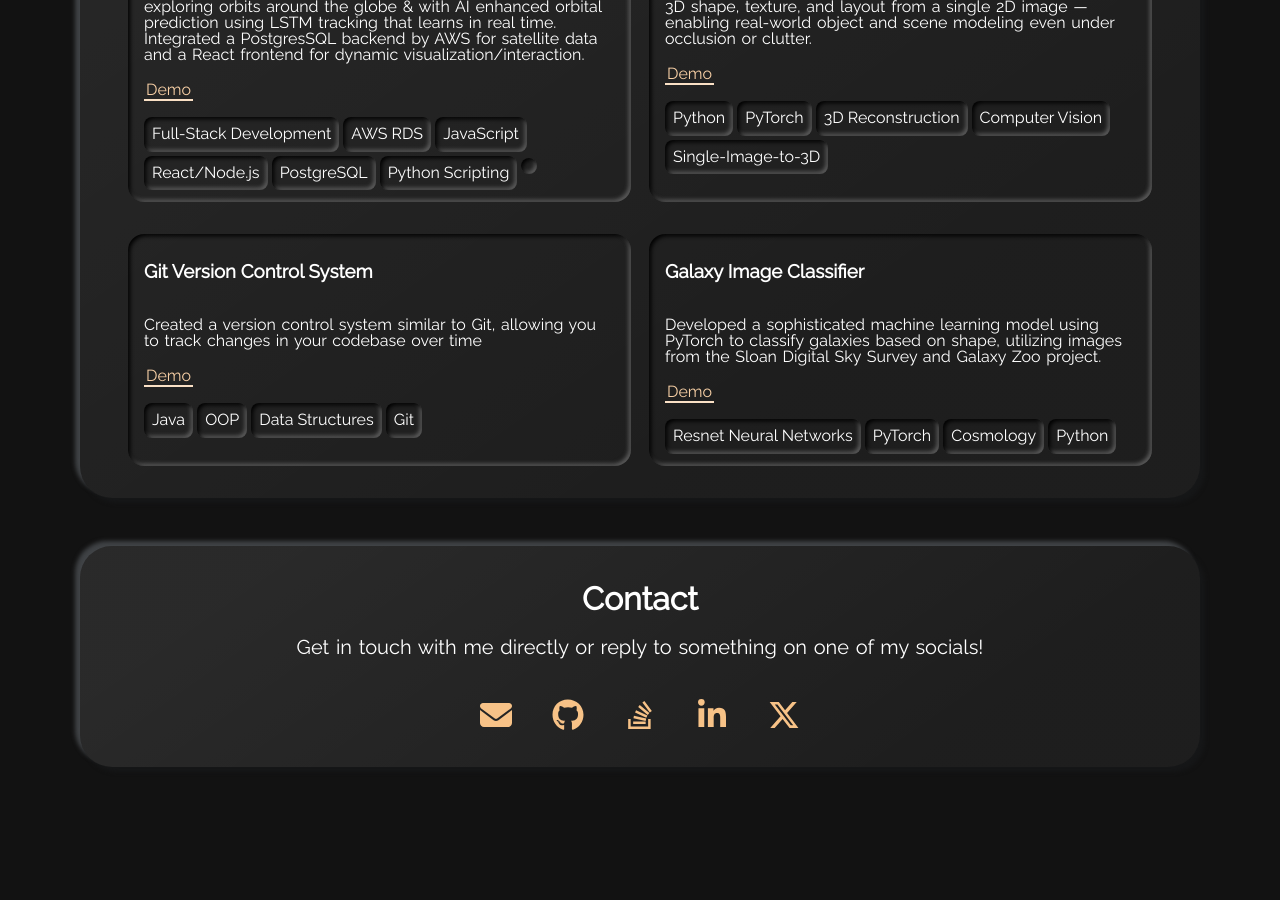
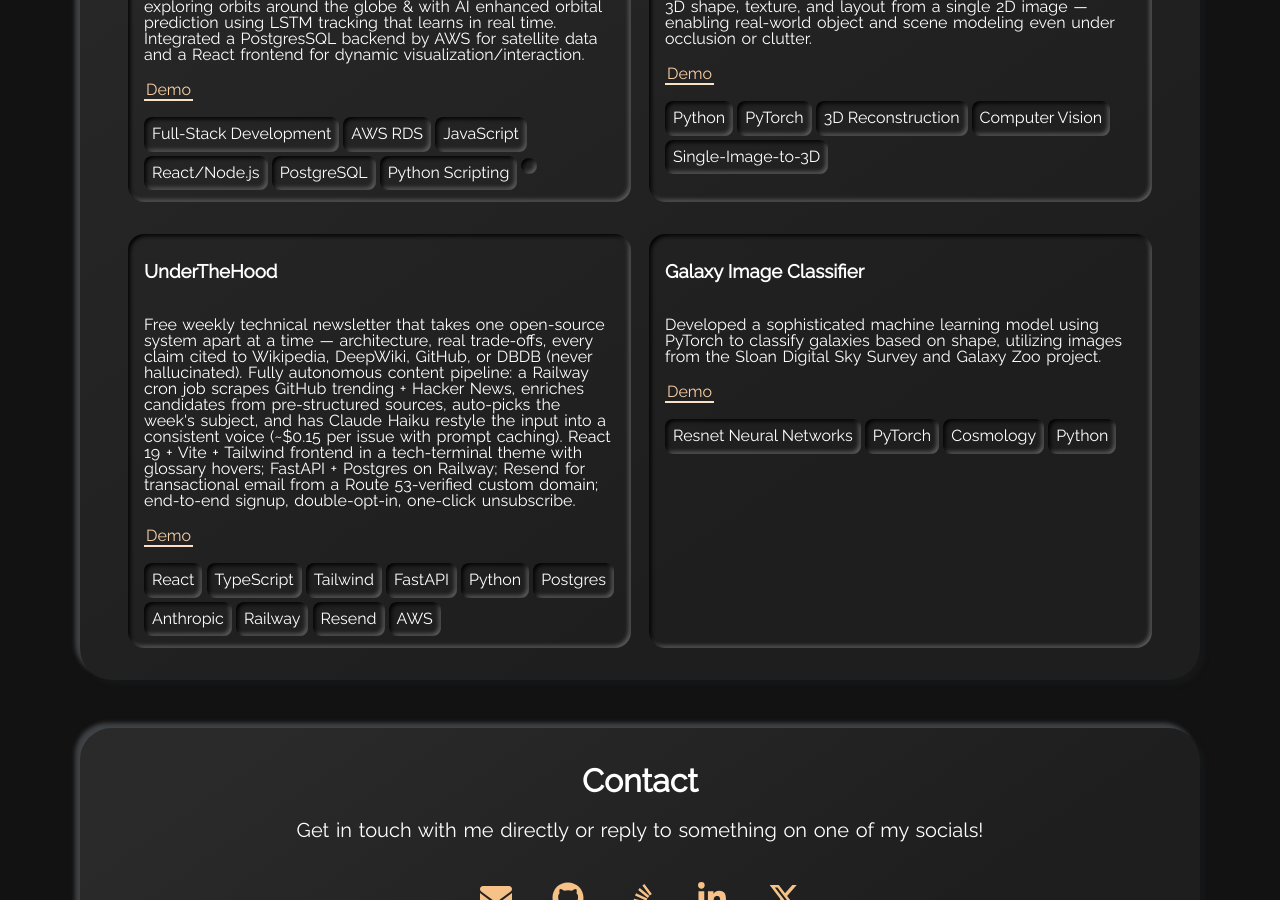
Before and after one commit to mannyzzle/enmanuel-hernandez, a Jekyll site: the page built from index.html, in a window 1280 px wide and 900 px high, scrolled down 4039 px. Built offline with Jekyll 4.4.1, drawn with Linux system fonts in a browser that asks for light colours.

Commit message:
Replace Git Version Control System with UnderTheHood
Co-Authored-By: Claude Opus 4.7 <noreply@anthropic.com>

```diff
--- a/_data/projects.yml
+++ b/_data/projects.yml
@@ -60,14 +60,20 @@
     - tag: Single-Image-to-3D
 
 
-- name: "Git Version Control System"
-  descr: "Created a version control system similar to Git, allowing you to track changes in your codebase over time"
-  demo: https://github.com/mannyzzle/Git-Version-Control-System
+- name: "UnderTheHood"
+  descr: "Free weekly technical newsletter that takes one open-source system apart at a time — architecture, real trade-offs, every claim cited to Wikipedia, DeepWiki, GitHub, or DBDB (never hallucinated). Fully autonomous content pipeline: a Railway cron job scrapes GitHub trending + Hacker News, enriches candidates from pre-structured sources, auto-picks the week's subject, and has Claude Haiku restyle the input into a consistent voice (~$0.15 per issue with prompt caching). React 19 + Vite + Tailwind frontend in a tech-terminal theme with glossary hovers; FastAPI + Postgres on Railway; Resend for transactional email from a Route 53-verified custom domain; end-to-end signup, double-opt-in, one-click unsubscribe."
+  demo: https://underthehood-production.up.railway.app/
   tags:
-    - tag: Java
-    - tag: OOP
-    - tag: Data Structures
-    - tag: Git
+    - tag: React
+    - tag: TypeScript
+    - tag: Tailwind
+    - tag: FastAPI
+    - tag: Python
+    - tag: Postgres
+    - tag: Anthropic
+    - tag: Railway
+    - tag: Resend
+    - tag: AWS
 
 - name: "Galaxy Image Classifier"
   descr: "Developed a sophisticated machine learning model using PyTorch to classify galaxies based on shape, utilizing images from the Sloan Digital Sky Survey and Galaxy Zoo project."
```
